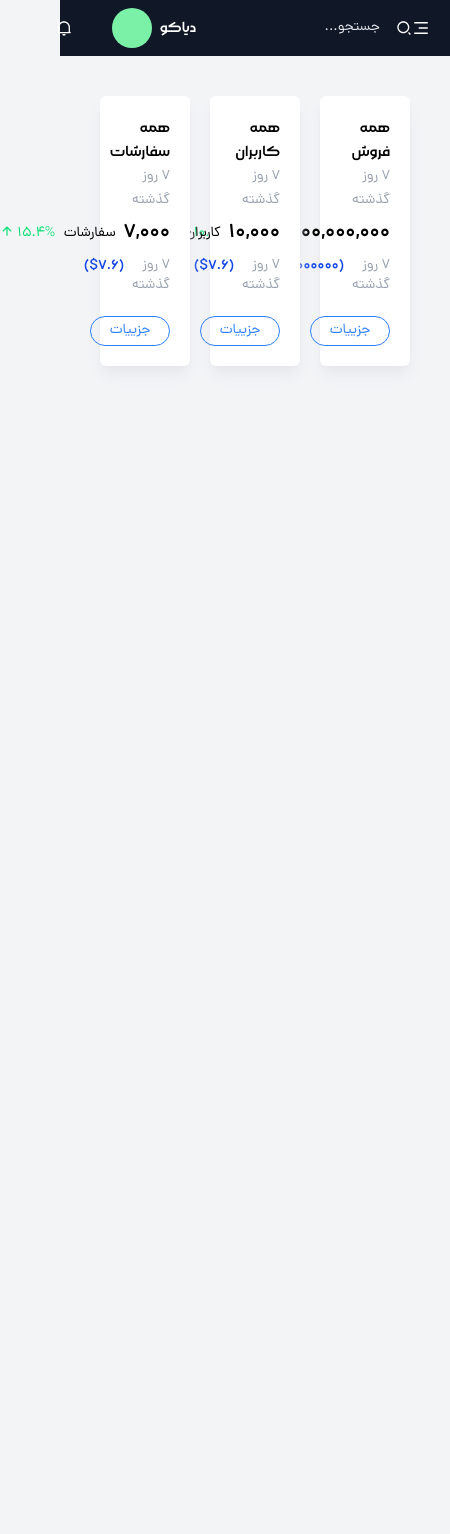
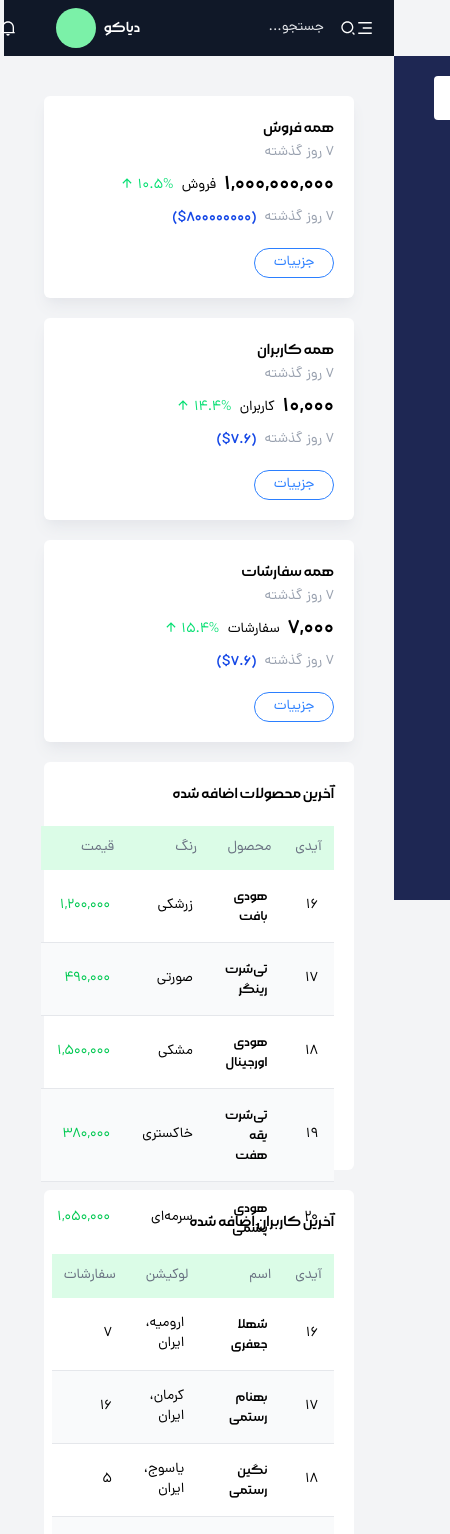
Before and after one commit to mariacnru/professioal-admin-dashboard, a React (Vite) app: page / in a window 390 px wide. Shown: the top 1534 px of the page, 450 px wide, since content can reach past the window. Before the commit the page ends 844 px from the top, so only its background shows below. Built offline with nearby package versions, Linux system fonts and the light colour scheme.

Commit message:
Home Page LastUsesrs added

```diff
--- a/src/Pages/Home/Home.jsx
+++ b/src/Pages/Home/Home.jsx
@@ -1,6 +1,8 @@
 import React from "react";
 import Card from "./components/Card";
 import Header from "./components/Header";
+import LastProducts from "./components/LastProducts";
+import LastUsers from "./components/LastUsers";
 
 function Home() {
   const card = [
@@ -21,7 +23,7 @@ function Home() {
       lastSevenDays: 7.6,
     },
     {
-      id: 2,
+      id: 3,
       title: "همه سفارشات",
       total: 7000,
       totalTitle: "سفارشات",
@@ -33,10 +35,21 @@ function Home() {
   return (
     <div className="p-10">
       {/* <Header /> */}
-      <div className="grid grid-cols-3 gap-5">
+      <div className="grid sm:grid-cols-2 md:grid-cols-3 gap-5">
         {card.map((item) => (
           <Card key={item.id} {...item} />
         ))}
+      </div>
+
+      <div className="lg:flex *:h-102 gap-5 w-full space-y-5 mt-5">
+        <div className="bg-white p-5 rounded-md grow">
+          <h3 className="font-MorabbaMedium mb-5">آخرین محصولات اضافه شده</h3>
+          <LastProducts />
+        </div>
+        <div className="bg-white p-5 rounded-md">
+          <h3 className="font-MorabbaMedium mb-5">آخرین کاربران اضافه شده</h3>
+          <LastUsers />
+        </div>
       </div>
     </div>
   );
--- a/src/Pages/Home/components/LastProducts.jsx
+++ b/src/Pages/Home/components/LastProducts.jsx
@@ -4,15 +4,30 @@ import productsData from "../../../Data/productsData";
 function LastProducts() {
   const [products, setProducts] = useState(productsData.slice(-5));
   return (
-    <table>
-      <thead>
-        <tr>
-          <td></td>
-          <td></td>
-          <td></td>
-          <td></td>
+    <table className="w-full text-sm">
+      <thead className="bg-green-100">
+        <tr className="*:p-3 *:text-gray-500 *:text-sm">
+          <td>آیدی</td>
+          <td>محصول</td>
+          <td>رنگ</td>
+          <td>قیمت</td>
         </tr>
       </thead>
+
+      <tbody className="divide-y divide-gray-200 *:even:bg-gray-50">
+        {products.map((item) => (
+          <tr key={item.id} className="*:p-4">
+            <td>{item.id}</td>
+            <td className="font-MorabbaMedium">{item.product}</td>
+            <td>{item.color}</td>
+            <td
+              className={`${item.price > 1000000 ? "text-red-500" : "text-green-500"}`}
+            >
+              {item.price}
+            </td>
+          </tr>
+        ))}
+      </tbody>
     </table>
   );
 }
--- /dev/null
+++ b/src/Pages/Home/components/LastUsers.jsx
@@ -0,0 +1,31 @@
+import React, { useState } from "react";
+import { usersData } from "../../../Data/usersData";
+
+function LastUsers() {
+  const [products, setProducts] = useState(usersData.slice(-5));
+  return (
+    <table className="w-full lg:w-100 text-sm">
+      <thead className="bg-green-100">
+        <tr className="*:p-3 *:text-gray-500 *:text-sm">
+          <td>آیدی</td>
+          <td>اسم</td>
+          <td>لوکیشن</td>
+          <td>سفارشات</td>
+        </tr>
+      </thead>
+
+      <tbody className="divide-y divide-gray-200 *:even:bg-gray-50">
+        {products.map((item) => (
+          <tr key={item.id} className="*:p-4">
+            <td>{item.id}</td>
+            <td className="font-MorabbaMedium">{item.name}</td>
+            <td>{item.location}</td>
+            <td>{item.orders}</td>
+          </tr>
+        ))}
+      </tbody>
+    </table>
+  );
+}
+
+export default LastUsers;
```
